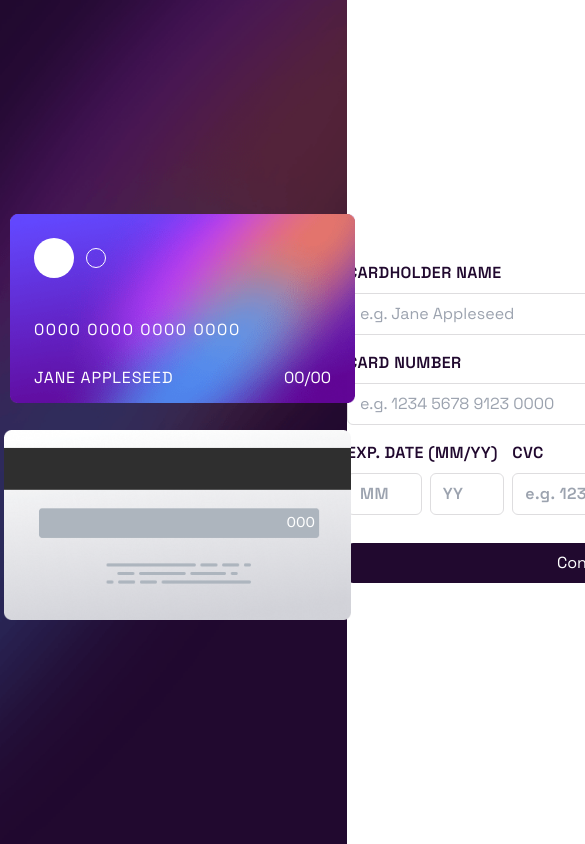
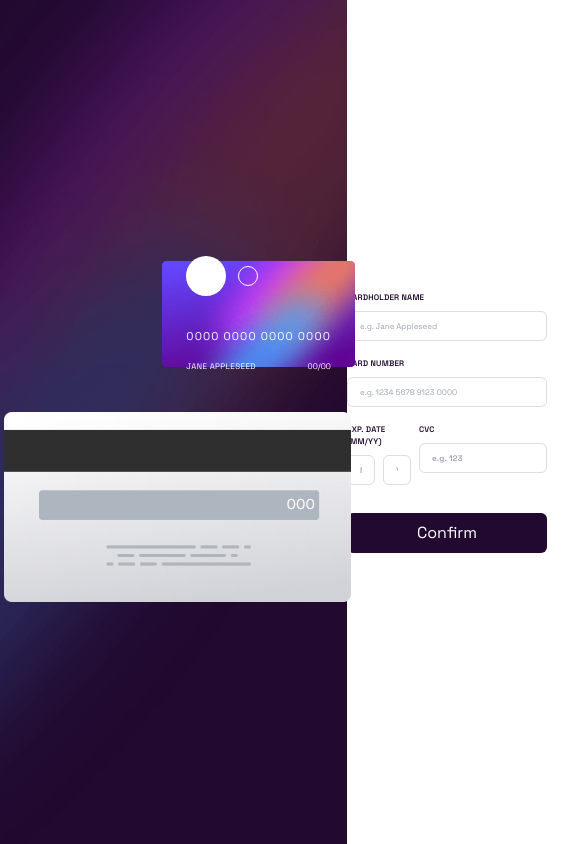
Before and after one commit to AslamtoIbrahim/Interactive-card-details-form, a website: page index.html in a window 390 px wide. Shown: the top 844 px of the page, 585 px wide, since content can reach past the window. Drawn offline with Linux system fonts and the light colour scheme.

Commit message:
add some code

```diff
--- a/index.html
+++ b/index.html
@@ -31,8 +31,8 @@
     <div class="bg-no-repeat bg-cover flex flex-col justify-center items-end"
       style="background-image: url(images/bg-main-desktop.png);">
 
-      <div class="bg-no-repeat bg-contain w-[345px] h-[200px]
-       box-border text-white flex flex-col justify-between p-6 mb-4
+      <div class="bg-no-repeat bg-contain bg-center h-fit
+       box-border text-white flex flex-col gap-8  justify-between p-6 mb-4
        relative left-2" style="background-image: url(images/bg-card-front.png);">
 
         <div class="flex items-center gap-3">
@@ -41,10 +41,10 @@
         </div>
 
         <div class="w-full font-spgr">
-          <p class="text-1xl tracking-widest ">0000 0000 0000 0000</p>
-          <div class="flex justify-between mt-6 uppercase ">
-            <span class="tracking-wider">Jane Appleseed</span>
-            <span class="">00/00</span>
+          <p class="text-1xl tracking-widest text-[0.7rem] sm:text-sm ">0000 0000 0000 0000</p>
+          <div class="flex justify-between mt-4 uppercase ">
+            <span class="tracking-wider text-[0.5rem] sm:text-sm">Jane Appleseed</span>
+            <span class="text-[0.5rem] sm:text-sm">00/00</span>
           </div>
         </div>
 
@@ -57,7 +57,7 @@
     </div>
 
     <div class="h-full flex justify-center items-center font-spgr">
-      <form class="w-[480px]  " action="">
+      <form class="w-[200px] sm:w-[280px] md:w-[480px]" action="">
         <label for="name">Cardholder Name</label>
         <input id="name" type="text" placeholder="e.g. Jane Appleseed">
         <label for="numbre-card">Card Number</label>
@@ -78,9 +78,8 @@
 
         <button class="w-full rounded-md py-2 bg-violet-gr-v-dr text-white mt-3
         hover:bg-violet-gr-dr hover:text-violet-gr-v-dr"
-         type="submit"
+         type="submit">Confirm</button>
 
-        >Confirm</button>
       </form>
     </div>
 
--- a/src/input.css
+++ b/src/input.css
@@ -5,7 +5,8 @@
 
 label{
     @apply
-    block text-violet-gr-v-dr uppercase font-semibold tracking-wide;
+    block text-violet-gr-v-dr uppercase font-semibold tracking-wide
+    text-[0.5rem] sm:text-sm md:text-base;
 
 
 }
@@ -15,4 +16,5 @@ input{
     border-violet-gr border-[1px] rounded-md inline-block  px-3  py-2 outline-none
     mb-4 mt-2 w-full
     focus:border-violet-gr-v-dr
+    text-[0.5rem] sm:text-sm md:text-base;
 }
```
Also changed, not shown: src/styles.css.
